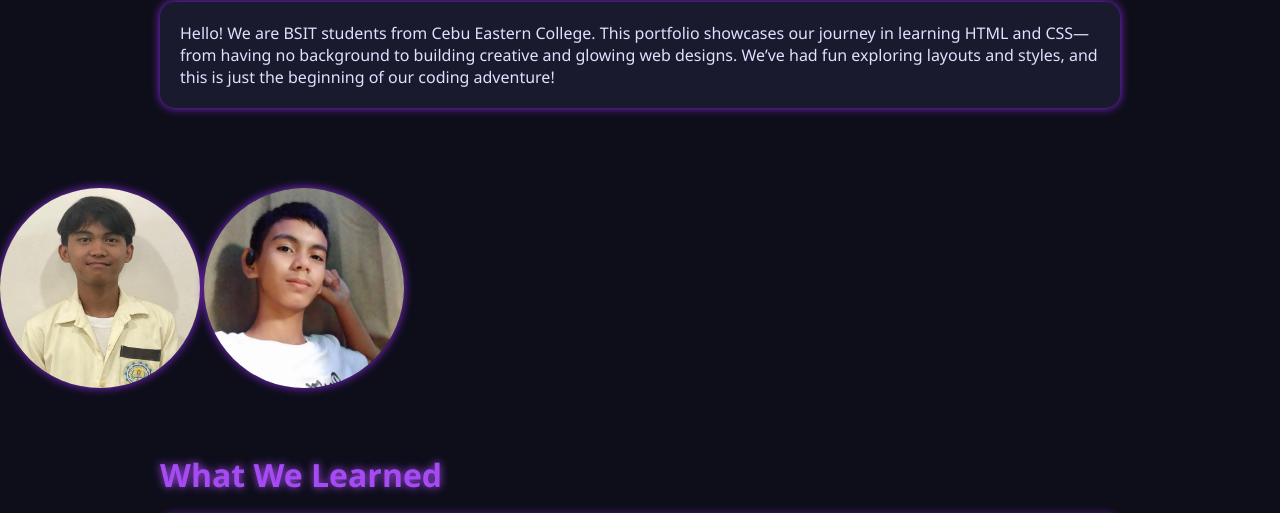
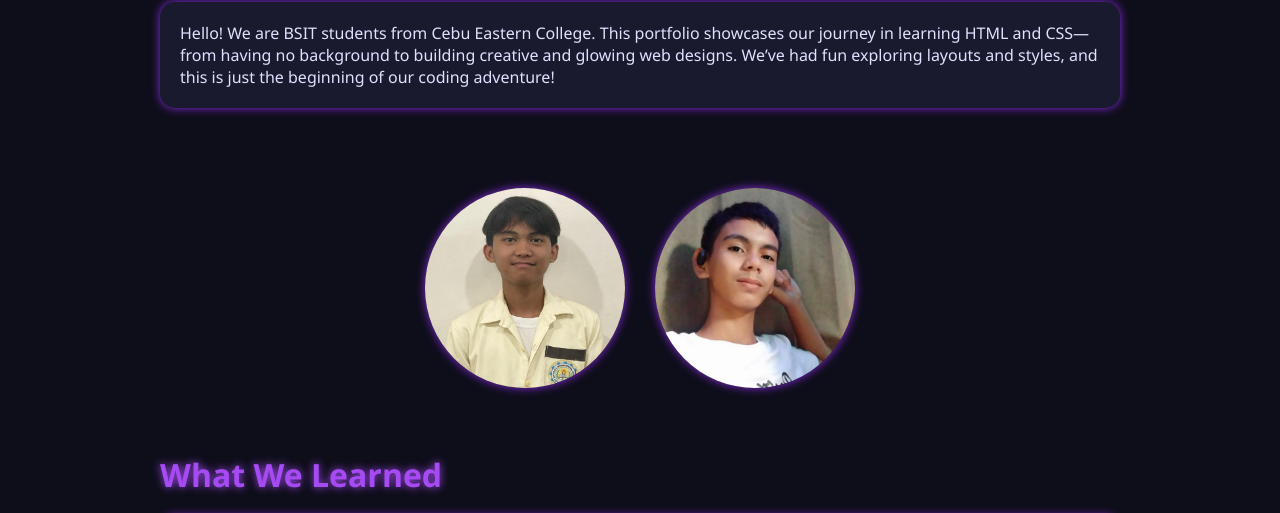
Before and after one commit to Briones354/OurCodeChronicle, a plain HTML site: page index.html in a window 1280 px wide. Shown: the part 248-761 px from the top of the page. Drawn offline with Linux system fonts and the light colour scheme.

Commit message:
Update index.html

```diff
--- a/index.html
+++ b/index.html
@@ -25,11 +25,10 @@
       <p>Hello! We are BSIT students from Cebu Eastern College. This portfolio showcases our journey in learning HTML and CSS—from having no background to building creative and glowing web designs. We’ve had fun exploring layouts and styles, and this is just the beginning of our coding adventure!</p>
     </div>
   </section>
-
-  <p>
-    <a href="Gallo.html"><img src="Gallo.jpg"></a>
+  <center>
+    <a href="Gallo.html"><img src="Gallo.jpg"></a> &nbsp; &nbsp; &nbsp;
     <a href="Gabiana.html"><img src="Gabiana.jpg"></a>
-   </p>
+  </center>
   <section id="learning">
     <h2>What We Learned</h2>
     <div class="card">
```
